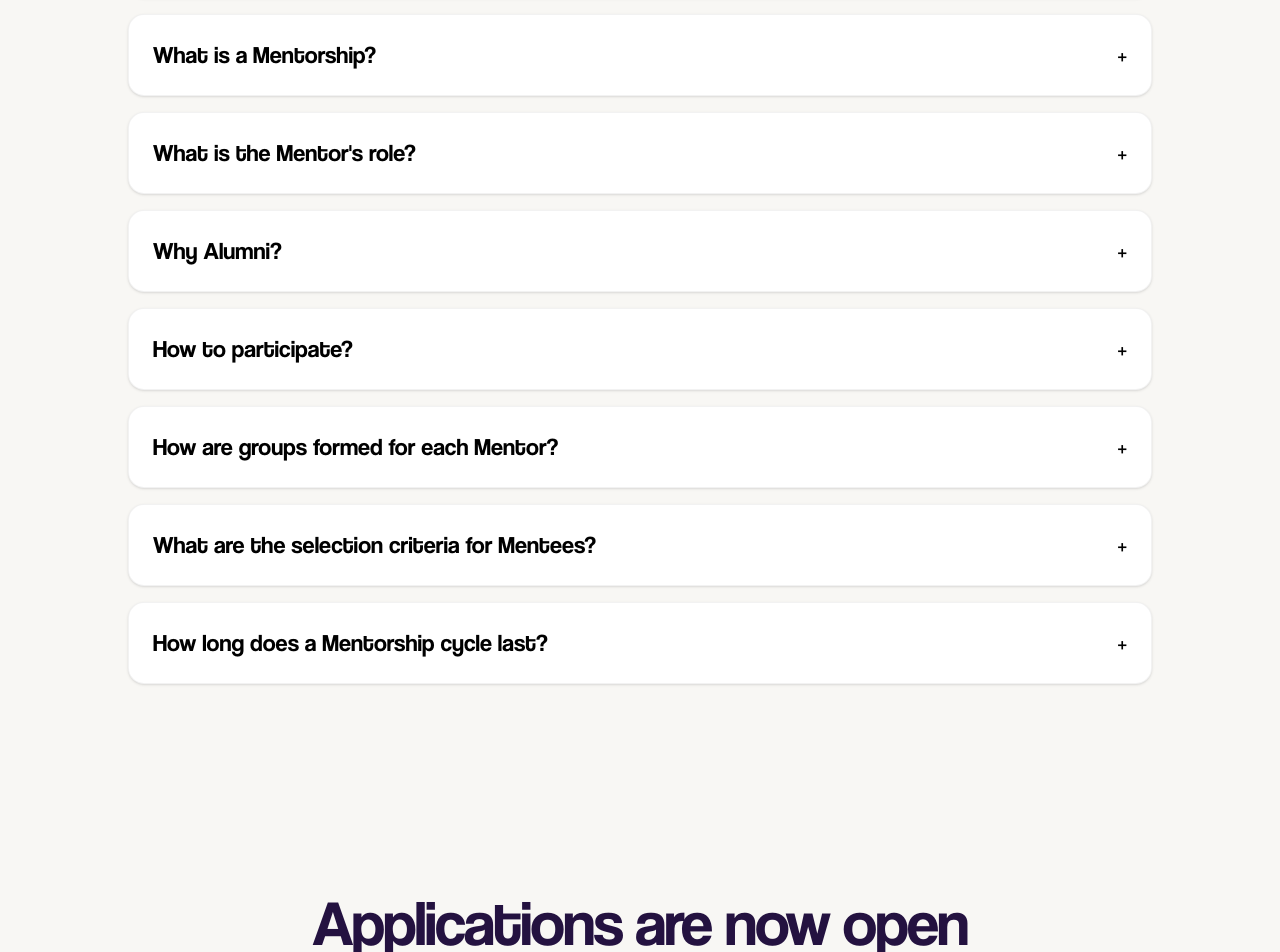
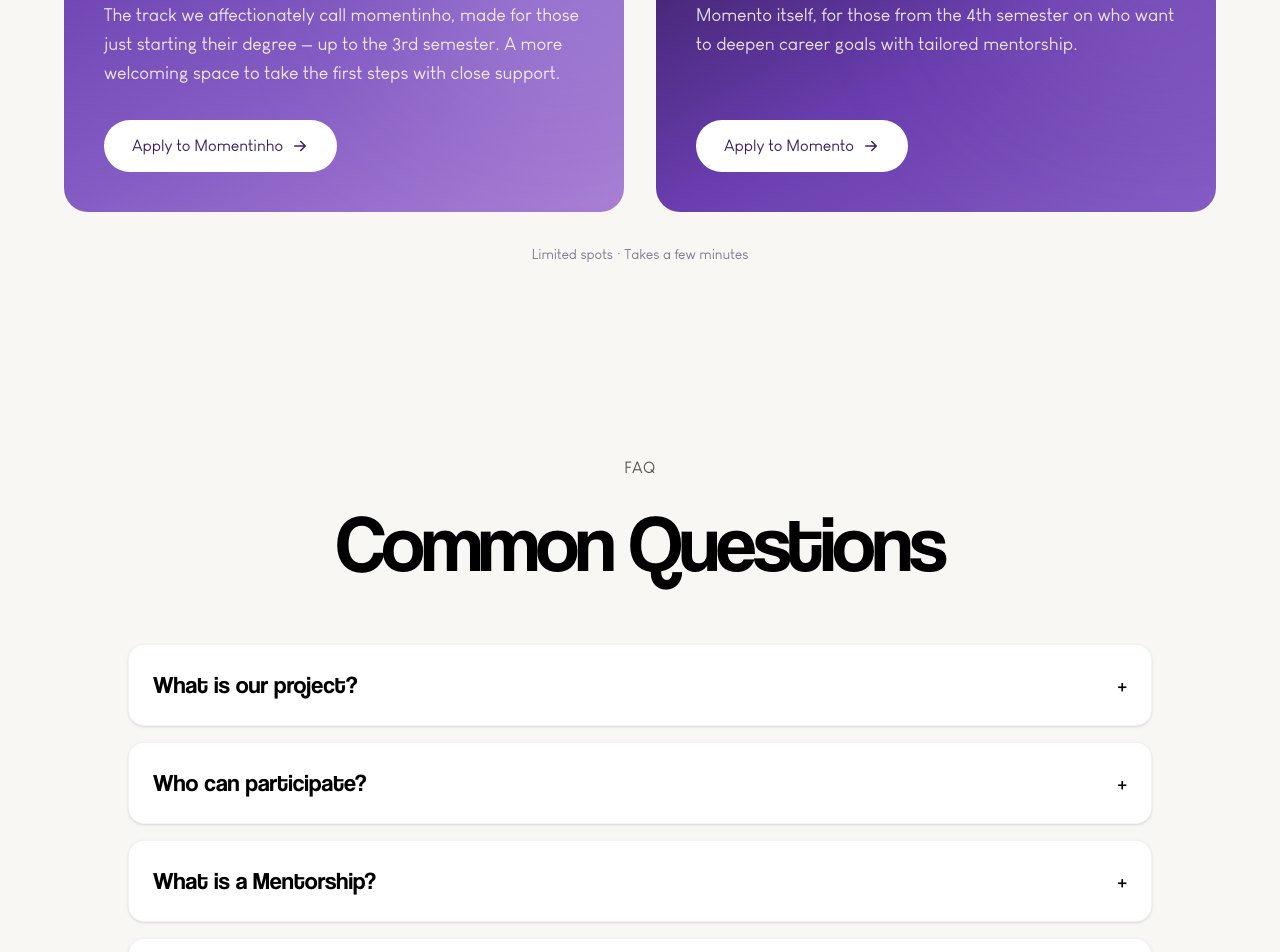
Before and after one commit to momentosh/website, a Next.js app in the folder client/: page / in a window 1280 px wide. Shown: the part 6760-7712 px from the top of the page. Built offline with nearby package versions, Linux system fonts and the light colour scheme; no server answers.

Commit message:
fix: move seção de inscrições (Apply) para cima do FAQ (#8)

```diff
--- a/client/src/app/page.tsx
+++ b/client/src/app/page.tsx
@@ -20,8 +20,8 @@ export default function Home() {
       <Team />
       <Services />
       <CTA />
+      <Apply />
       <FAQ />
-      <Apply />
       <Universities />
       <Footer />
     </main>
```
